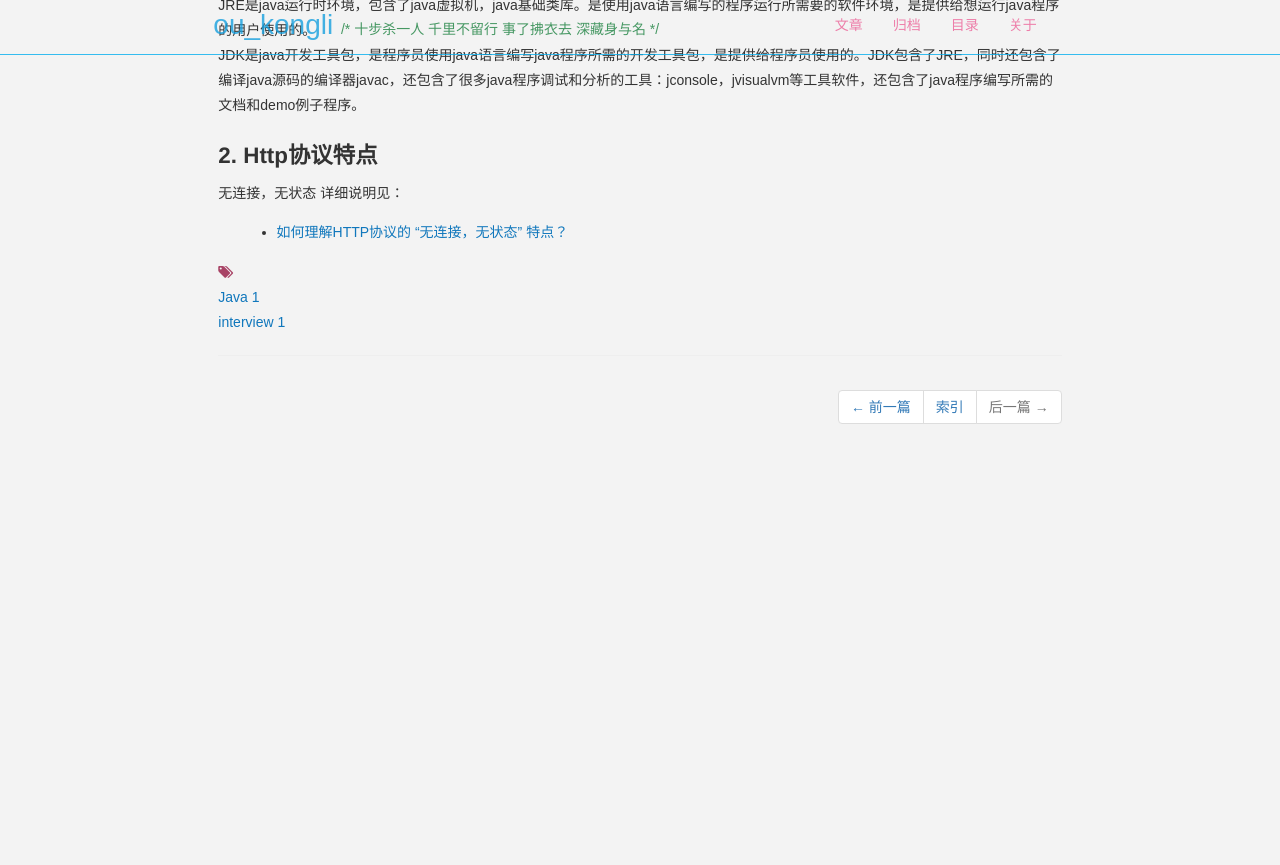
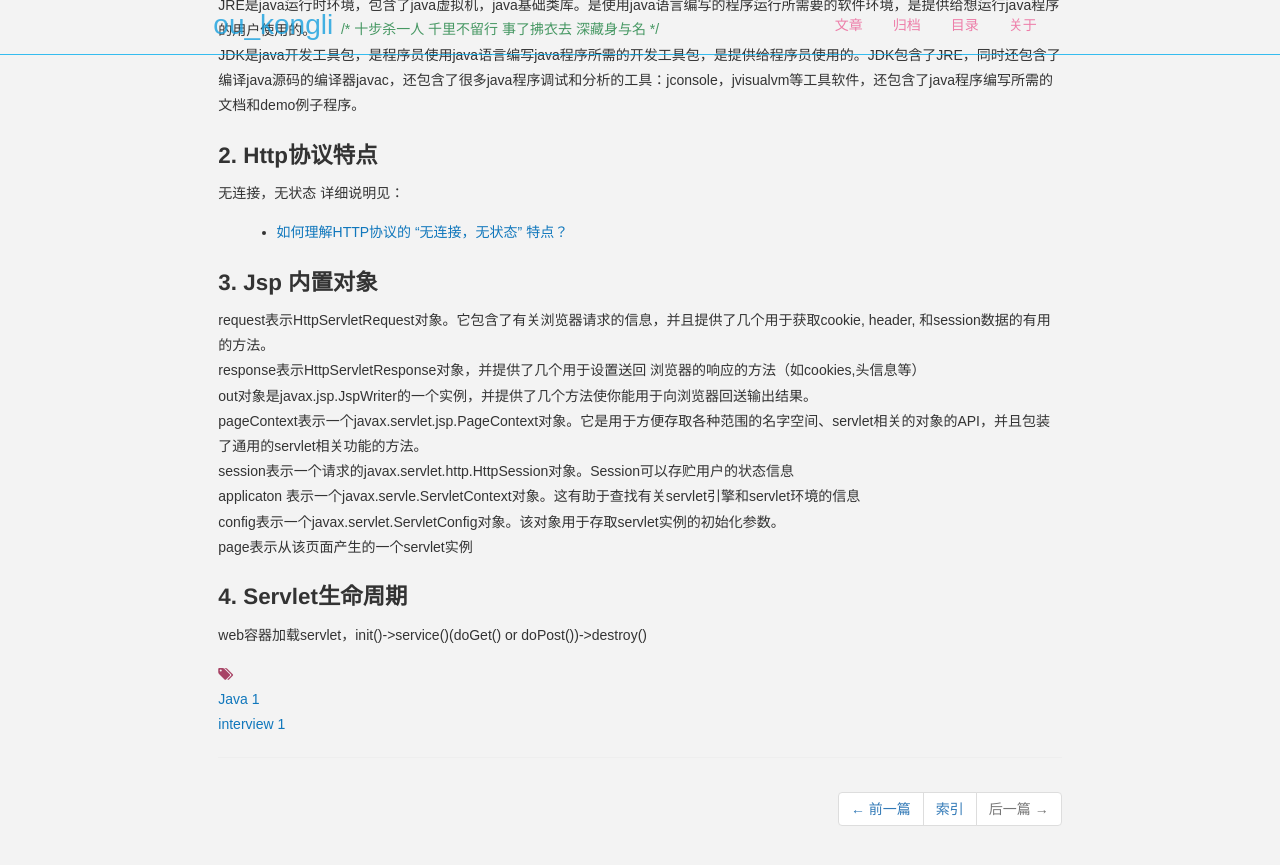
Before and after one commit to ouyangkongli/ouyangkongli.github.io, a Jekyll site: the page built from _posts/2016-04-06-java-interview.md, in a window 1280 px wide and 900 px high, scrolled down 376 px. Shown: the top 865 px of the window. Built offline with Jekyll 4.4.1, drawn with Linux system fonts in a browser that asks for light colours; nearby versions of some CDN libraries; comment, search, counter and statistics services are not loaded; before the commit the page ends 950 px from its top, so only the background shows below that.

Commit message:
update java-interview

```diff
--- a/_posts/2016-04-06-java-interview.md
+++ b/_posts/2016-04-06-java-interview.md
@@ -22,3 +22,17 @@ JDK是java开发工具包，是程序员使用java语言编写java程序所需
 + [如何理解HTTP协议的 “无连接，无状态” 特点？](http://blog.csdn.net/tennysonsky/article/details/44562435)
 
 <!-- more -->
+
+## 3. Jsp 内置对象
+
+request表示HttpServletRequest对象。它包含了有关浏览器请求的信息，并且提供了几个用于获取cookie, header, 和session数据的有用的方法。
+response表示HttpServletResponse对象，并提供了几个用于设置送回 浏览器的响应的方法（如cookies,头信息等）
+out对象是javax.jsp.JspWriter的一个实例，并提供了几个方法使你能用于向浏览器回送输出结果。
+pageContext表示一个javax.servlet.jsp.PageContext对象。它是用于方便存取各种范围的名字空间、servlet相关的对象的API，并且包装了通用的servlet相关功能的方法。
+session表示一个请求的javax.servlet.http.HttpSession对象。Session可以存贮用户的状态信息
+applicaton 表示一个javax.servle.ServletContext对象。这有助于查找有关servlet引擎和servlet环境的信息
+config表示一个javax.servlet.ServletConfig对象。该对象用于存取servlet实例的初始化参数。
+page表示从该页面产生的一个servlet实例
+
+## 4. Servlet生命周期
+web容器加载servlet，init()->service()(doGet() or doPost())->destroy()
```
